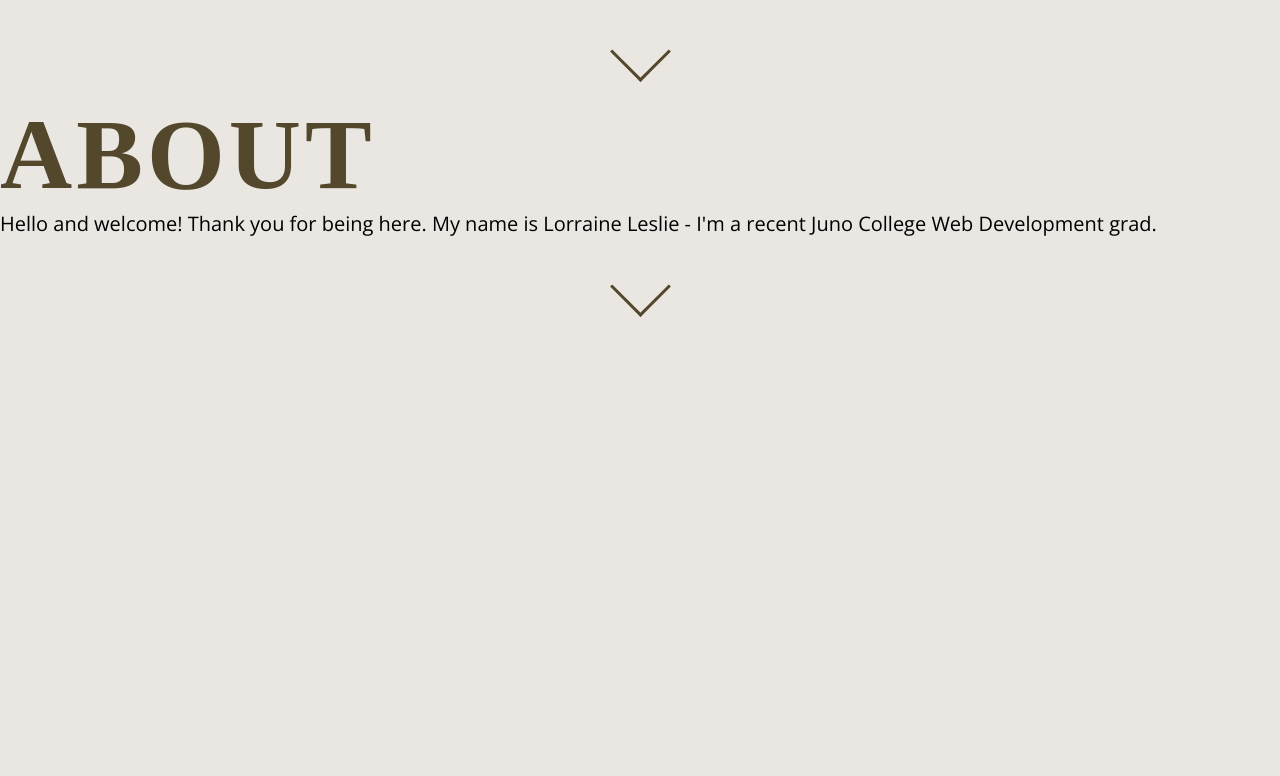
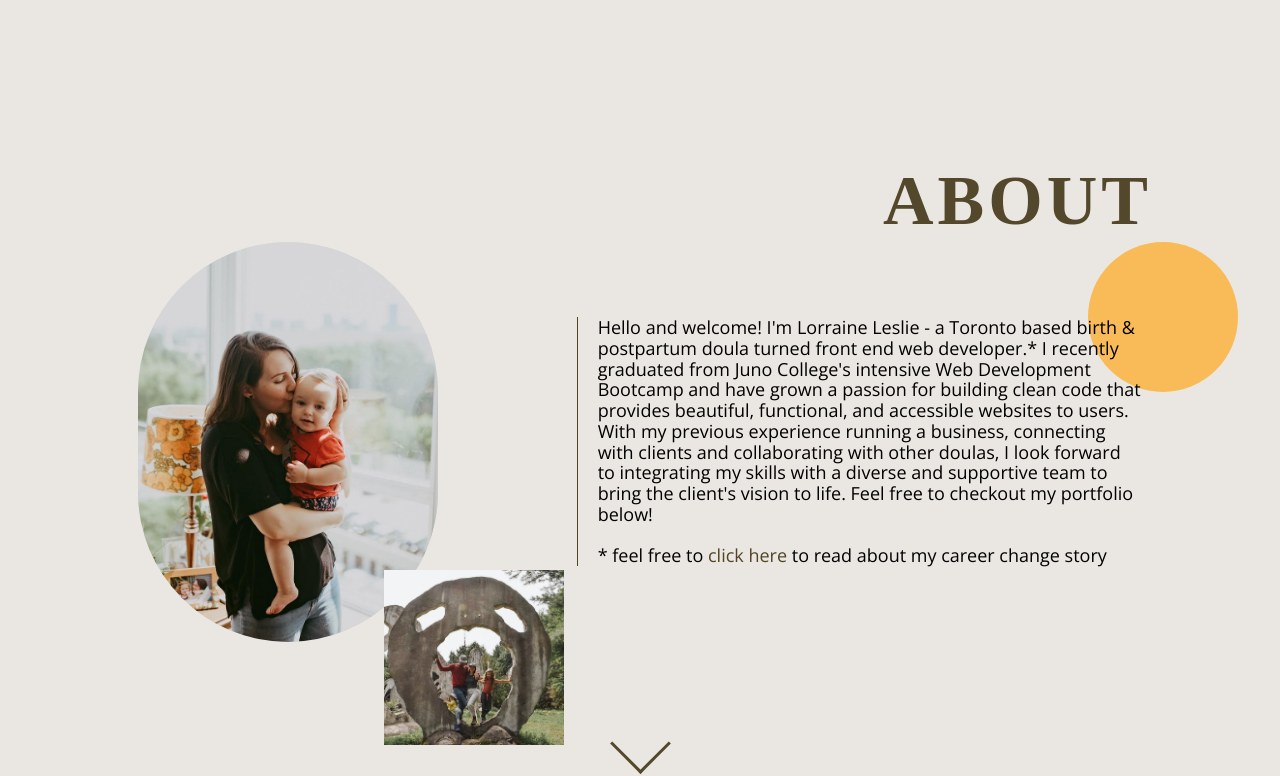
Before and after one commit to lomarieleslie/portfolio, a plain HTML site: page index.html in a window 1280 px wide. Shown: the part 766-1542 px from the top of the page. Drawn offline with nearby package versions, Linux system fonts and the light colour scheme.

Commit message:
additions to about section

```diff
--- a/index.html
+++ b/index.html
@@ -33,6 +33,7 @@
   </head>
   <body>
     <header>
+      <div class="wrapper">
         <nav>
           <ul class="nav-ul">
             <li><a href="#about">about</a></li>
@@ -40,38 +41,62 @@
             <li><a href="">contact</a></li>
           </ul>
         </nav>
+      </div>
     </header>
     <main>
         <section class="intro">
+          <div class="wrapper">
         <h1>Lorraine Leslie / Front End Web Developer</h1>
         <div class="mint-circle"></div>
-        <div class="orange-circle"></div>
+
         <img
           src="./assets/lorraine-leslie.JPG"
           alt="Picture of Lorraine; she has a fair complexion, dark short hair and is wearing glasses and a black shirt."
         />
 
-        <div class="arrow"><a href="#about"><i class="arrow-down"></i></a></div>
+        <div class="arrow">
+          <a href="#about"><i class="arrow-down"></i></a>
+        </div>
+        </div>
       </section>
       <section class="about" id="about">
+        <h1>About</h1>
+        <div class="orange-circle"></div>
 
-        <h1>About</h1>
-        <p>
-          Hello and welcome! Thank you for being here. My name is Lorraine
-          Leslie - I'm a recent Juno College Web Development grad.
+        <div class="image-about-container">
+          <img
+            class="about-image"
+            src="./assets/lorraine-leslie2.jpg"
+            alt="Lorraine holding her daughter."
+          />
+          <img class="about-image2" src="./assets/lorraine-leslie3.jpg" alt="Lorraine and her family in front of a screaming heads statue at Burk's Falls Ontario.">
+          <p class="about-paragraph">
+            Hello and welcome! I'm Lorraine
+            Leslie - a Toronto based birth & postpartum doula turned front end web developer.* I recently graduated from Juno College's intensive Web Development Bootcamp and have grown a passion for building clean code that provides beautiful, functional, and accessible websites to users. With my previous experience running a business, connecting with clients and collaborating with other doulas, I look forward to integrating my skills with a diverse and supportive team to bring the client's vision to life. Feel free to checkout my portfolio below!
+            <br>
+            <br>
+
+            * feel free to <a href="https://medium.com/@lorrainemleslie/were-calling-this-controlling-what-you-can-when-things-feel-out-of-control-olaf-frozen-2-fc7cd0dc32dc">click here</a> to read about my career change story
           </p>
-        <div class="arrow"><a href="#projects"><i class="arrow-down"></i></a></div>
+        </div>
+
+        <div class="arrow">
+          <a href="#projects"><i class="arrow-down"></i></a>
+        </div>
       </section>
       <section class="projects" id="projects">
         <h1>Projects + Skills</h1>
-          <div class="arrow"><a href="#contact"><i class="arrow-down"></i></a></div>
+        <a href="https://www.flaticon.com/free-icons/javascript" title="javascript icons">Javascript icons created by Smashicons - Flaticon</a>
+        <div class="arrow">
+          <a href="#contact"><i class="arrow-down"></i></a>
+        </div>
       </section>
       <section class="contact" id="contact">
         <h1>Connect with me</h1>
       </section>
       <footer>
-          email : <a href="mailto:lorrainemleslie@gmail.com">lorrainemleslie@gmail.com</a>
-
+        email :
+        <a href="mailto:lorrainemleslie@gmail.com">lorrainemleslie@gmail.com</a>
       </footer>
     </main>
   </body>
--- a/styles/sass/_general-styles.scss
+++ b/styles/sass/_general-styles.scss
@@ -7,20 +7,19 @@ html {
 
 body {
   font-family: "Open Sans", sans-serif;
-
 }
 
 h1 {
   font-family: "Doppelganger";
   text-transform: uppercase;
   letter-spacing: 0.2rem;
-    font-size: 100px;
+  font-size: 3.5rem;
   color: #54482c;
   margin: 0;
 }
 
 .arrow {
-    margin-top: 1.5rem;
+  margin-top: 4rem;
   display: flex;
   justify-content: center;
   width: 100%;
@@ -41,3 +40,16 @@ body {
   border-width: 0 3px 3px 0;
   transition: 0.3s;
 }
+
+.about,
+.projects,
+.contact {
+  background-color: #eae7e2;
+  height: 100vh;
+}
+
+
+.wrapper {
+    max-width: 1200px;
+    margin: 0 auto;
+}
--- a/styles/sass/_sections.scss
+++ b/styles/sass/_sections.scss
@@ -15,22 +15,22 @@
     z-index: 0;
   }
 
-  .orange-circle {
-    position: absolute;
-    width: 150px;
-    height: 200px;
-    left: 65%;
-    top: 20%;
-    background: #fbb271;
-    transform: rotate(3.05deg);
-    border-radius: 50%;
-  }
+  // .orange-circle {
+  //   position: absolute;
+  //   width: 150px;
+  //   height: 200px;
+  //   left: 60%;
+  //   top: 20%;
+  //   background: #fbb271;
+  //   transform: rotate(3.05deg);
+  //   border-radius: 50%;
+  // }
 
   h1 {
     font-family: "Doppelganger";
     text-transform: uppercase;
     letter-spacing: 0.2rem;
-    font-size: 100px;
+    font-size: 3.5rem;
     color: #54482c;
     width: 75%;
     margin: 0;
@@ -42,19 +42,72 @@
   img {
     position: absolute;
     top: 25%;
-    left: 70%;
+    left: 65%;
     width: 300px;
     height: 400px;
     object-fit: cover;
     background: #d8d8d8;
     border-radius: 238.5px;
   }
-
 }
 
-.about,
-.projects,
-.contact {
-  background-color: #eae7e2;
-  height: 100vh;
+// About
+
+.about {
+  h1 {
+    text-align: right;
+    margin-right: 10%;
+    padding-top: 5%;
+  }
+
+  p {
+    width: calc(100% / 2 - 75px);
+    align-self: center;
+    border-left: solid 1px #514425;
+    font-size: 0.9rem;
+    padding-left: 20px;
+    z-index: 1;
+  }
+
+  a{
+    text-decoration: none;
+    color:#514425;
+  }
+
+  a:hover{
+    color:#f9bb57;
+    transition: .3s;
+  }
+
+  .about-image {
+    width: 300px;
+    height: 400px;
+    background: #d8d8d8;
+    object-fit: cover;
+    border-radius: 238.5px;
+  }
+
+  .about-image2 {
+    position: absolute;
+    width: 180px;
+    height: 175px;
+    left: 30%;
+    top: 167%;
+    object-fit: cover;
+  }
+
+  .image-about-container {
+    display: flex;
+    justify-content: space-evenly;
+  }
+
+  .orange-circle {
+    border-radius: 100%;
+    position: absolute;
+    width: 150px;
+    height: 150px;
+    left: 85%;
+    background: #f9bb57;
+    z-index: 0;
+  }
 }
```
Also changed, not shown: assets/lorraine-leslie2.jpg (added), assets/lorraine-leslie3.jpg (added), styles/sass/style.css, 2 other files. Lines whose indentation alone changed are shown as unchanged.
